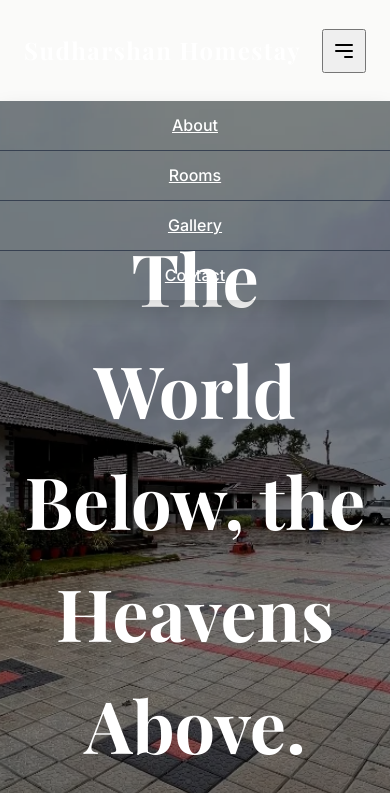
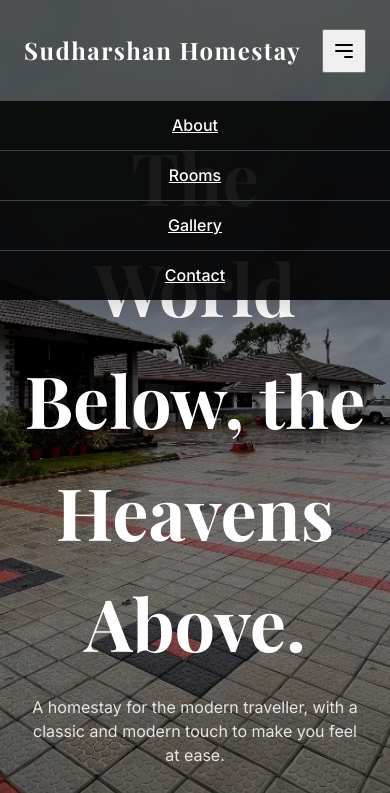
Before and after one commit to Shubrat007/sudharshan-homestay, a plain HTML site: page index.html in a window 390 px wide. Both pictures are taken after a click on the button 344 px from the left and 50 px from the top of the page. Shown: the top 793 px of the page. Drawn offline with nearby package versions, Linux system fonts and the light colour scheme.

Commit message:
Style.css

```diff
--- a/style.css
+++ b/style.css
@@ -225,3 +225,35 @@
   margin-left: auto;
   margin-right: auto;
 }
+/* Header readability: background only is translucent, text stays solid */
+/* Height of the top contact bar on desktop */
+:root { --topbar-h: 48px; }  /* tweak to 44–56px if your bar is taller/shorter */
+
+.site-header{
+  position: absolute;
+  left: 0; width: 100%;
+  z-index: 20;
+  background: rgba(0,0,0,0.35);
+  top: 0; /* default for mobile where the top bar is hidden */
+}
+
+/* On desktop (md and up), offset header by the contact bar height */
+@media (min-width: 768px){
+  .site-header{ top: var(--topbar-h); }
+}
+
+/* Keep the mobile slide-down menu dark */
+.mobile-menu-panel{ background: rgba(0,0,0,0.9); }
+
+
+  /* Force white text in header and links */
+  .site-header, .site-header a, .site-header h1 { color: #fff !important; }
+  .nav-link:hover { color: #d6d3d1 !important; } /* subtle hover */
+
+  /* Mobile menu keeps a darker backdrop */
+  .mobile-menu-panel{
+    background: rgba(0,0,0,0.9);
+  }
+
+  /* Undo the old utility that faded the whole header, if it exists */
+  .bg-opacity-20{ opacity: 1 !important; }   /* neutralize global opacity on header */
```
